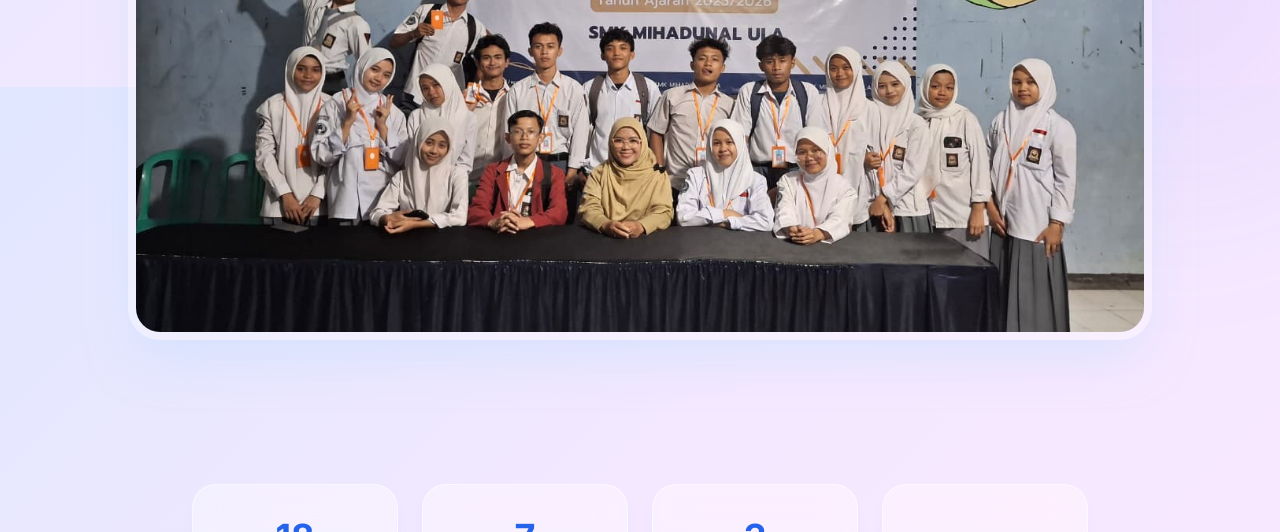
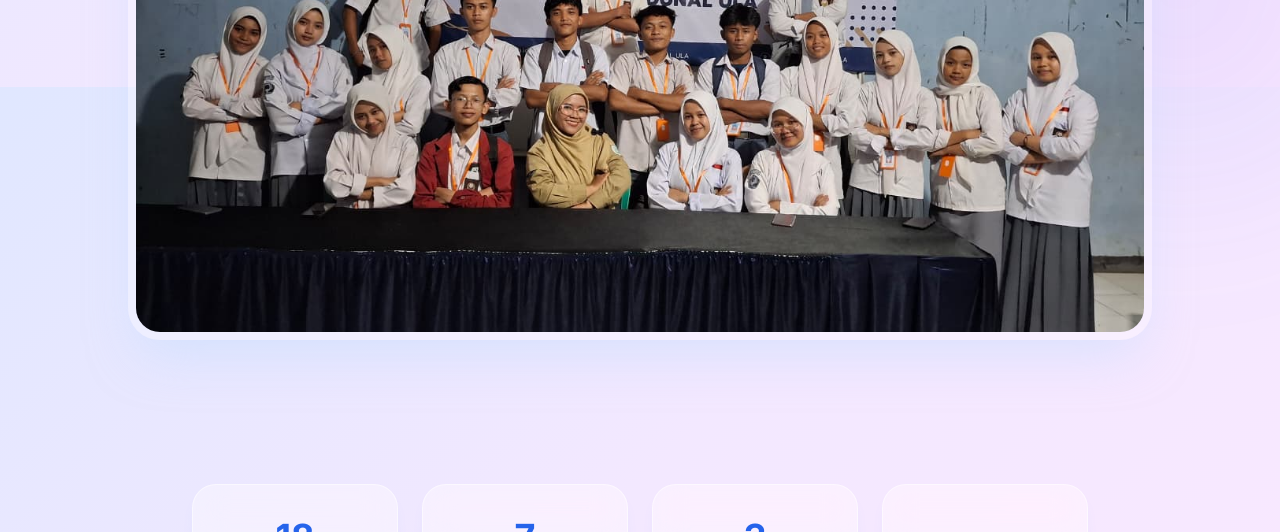
Before and after one commit to agan4524-stack/website-kelas, a plain HTML site: page index.html in a window 1280 px wide. Shown: the part 713-1245 px from the top of the page. Drawn offline with nearby package versions, Linux system fonts and the light colour scheme.

Commit message:
Update index.html

```diff
--- a/index.html
+++ b/index.html
@@ -105,7 +105,7 @@
                 Wadah digital sederhana untuk menyimpan setiap tawa, kerja keras, dan perjalanan luar biasa kita di ruang kelas yang sama.
             </p>
             <div class="relative max-w-5xl mx-auto rounded-[2rem] overflow-hidden shadow-2xl shadow-blue-200/50 border-8 border-white/30 transition-transform duration-700 hover:scale-[1.01]">
-                <img src="assets/img/foto-kelas.jpeg" alt="Foto Kelas" class="w-full h-[350px] md:h-[550px] object-cover cursor-pointer" onclick="openModal(this.src, 'Foto Kelas Utama')">
+                <img src="assets/img/after-ukk-1.jpeg" alt="Foto Kelas" class="w-full h-[350px] md:h-[550px] object-cover cursor-pointer" onclick="openModal(this.src, 'Foto Kelas Utama')">
             </div>
         </div>
     </section>
```
